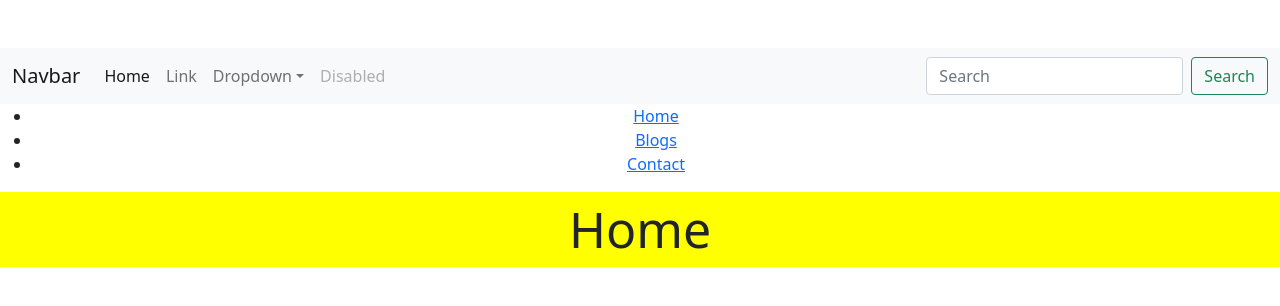
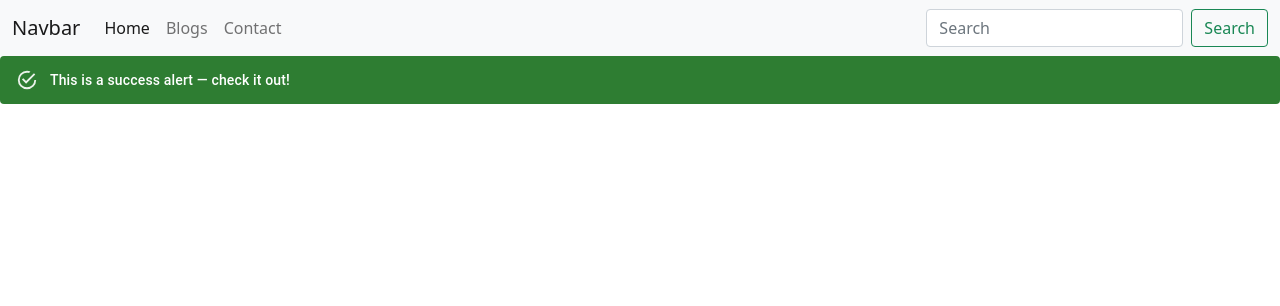
Before and after one commit to dt-sakir/Learn-React-JS, a React (Create React App) app: page / in a window 1280 px wide. Shown: the top 306 px of the page. Built offline with nearby package versions, Linux system fonts and the light colour scheme.

Commit message:
route and mui

```diff
--- a/package.json
+++ b/package.json
@@ -3,6 +3,10 @@
   "version": "0.1.0",
   "private": true,
   "dependencies": {
+    "@emotion/react": "^11.9.0",
+    "@emotion/styled": "^11.8.1",
+    "@mui/material": "^5.6.4",
+    "@reduxjs/toolkit": "^1.8.1",
     "@testing-library/jest-dom": "^5.16.4",
     "@testing-library/react": "^13.1.1",
     "@testing-library/user-event": "^13.5.0",
--- a/src/App.js
+++ b/src/App.js
@@ -11,7 +11,7 @@ import NoPage from "./pages/NoPage";
 
 function App() {
     return (
-        <div className="App mt-5">
+        <div className="App">
             <BrowserRouter>
                 <Routes>
                     <Route path="/" element={<Navbar />}>
--- a/src/components/Navbar.js
+++ b/src/components/Navbar.js
@@ -1,62 +1,39 @@
-import React, { Component } from 'react'
-import { Outlet, Link } from "react-router-dom";
-import Navbar from 'react-bootstrap/Navbar'
+import React, {Component} from 'react'
+import {Outlet, Link} from "react-router-dom";
 
 export default class Layout extends Component {
     render() {
         return (
             <div>
-                <nav class="navbar navbar-expand-lg navbar-light bg-light">
-                    <div class="container-fluid">
-                        <a class="navbar-brand" href="#">Navbar</a>
-                        <button class="navbar-toggler" type="button" data-bs-toggle="collapse" data-bs-target="#navbarSupportedContent" aria-controls="navbarSupportedContent" aria-expanded="false" aria-label="Toggle navigation">
-                            <span class="navbar-toggler-icon"></span>
+                <nav className="navbar navbar-expand-lg navbar-light bg-light">
+                    <div className="container-fluid">
+                        <a className="navbar-brand" href="#">Navbar</a>
+                        <button className="navbar-toggler" type="button" data-bs-toggle="collapse"
+                                data-bs-target="#navbarSupportedContent" aria-controls="navbarSupportedContent"
+                                aria-expanded="false" aria-label="Toggle navigation">
+                            <span className="navbar-toggler-icon"></span>
                         </button>
-                        <div class="collapse navbar-collapse" id="navbarSupportedContent">
-                            <ul class="navbar-nav me-auto mb-2 mb-lg-0">
-                                <li class="nav-item">
-                                    <a class="nav-link active" aria-current="page" href="#">Home</a>
+                        <div className="collapse navbar-collapse" id="navbarSupportedContent">
+                            <ul className="navbar-nav me-auto mb-2 mb-lg-0">
+                                <li className="nav-item">
+                                    <Link className="nav-link active" to="/">Home</Link>
                                 </li>
-                                <li class="nav-item">
-                                    <a class="nav-link" href="#">Link</a>
+                                <li className="nav-item">
+                                    <Link className="nav-link" to="/blogs">Blogs</Link>
                                 </li>
-                                <li class="nav-item dropdown">
-                                    <a class="nav-link dropdown-toggle" href="#" id="navbarDropdown" role="button" data-bs-toggle="dropdown" aria-expanded="false">
-                                        Dropdown
-                                    </a>
-                                    <ul class="dropdown-menu" aria-labelledby="navbarDropdown">
-                                        <li><a class="dropdown-item" href="#">Action</a></li>
-                                        <li><a class="dropdown-item" href="#">Another action</a></li>
-                                        <li><hr class="dropdown-divider"/></li>
-                                        <li><a class="dropdown-item" href="#">Something else here</a></li>
-                                    </ul>
-                                </li>
-                                <li class="nav-item">
-                                    <a class="nav-link disabled" href="#" tabindex="-1" aria-disabled="true">Disabled</a>
+                                <li className="nav-item">
+                                    <Link className="nav-link" to="/contact">Contact</Link>
                                 </li>
                             </ul>
-                            <form class="d-flex">
-                                <input class="form-control me-2" type="search" placeholder="Search" aria-label="Search"/>
-                                    <button class="btn btn-outline-success" type="submit">Search</button>
+                            <form className="d-flex">
+                                <input className="form-control me-2" type="search" placeholder="Search"
+                                       aria-label="Search"/>
+                                <button className="btn btn-outline-success" type="submit">Search</button>
                             </form>
                         </div>
                     </div>
                 </nav>
-                <nav>
-                    <ul>
-                        <li>
-                            <Link to="/">Home</Link>
-                        </li>
-                        <li>
-                            <Link to="/blogs">Blogs</Link>
-                        </li>
-                        <li>
-                            <Link to="/contact">Contact</Link>
-                        </li>
-                    </ul>
-                </nav>
-
-                <Outlet />
+                <Outlet/>
             </div>
         )
     }
--- a/src/pages/Blogs.js
+++ b/src/pages/Blogs.js
@@ -1,9 +1,15 @@
-import React, { Component } from 'react'
+import React, {Component} from 'react'
+import Alert from '@mui/material/Alert';
+import Stack from '@mui/material/Stack';
 
 export default class Blogs extends Component {
-  render() {
-    return (
-      <div>Blogs</div>
-    )
-  }
+    render() {
+        return (
+            <Stack sx={{width: '100%'}} spacing={2}>
+                <Alert variant="filled" severity="info">
+                    Blogs
+                </Alert>
+            </Stack>
+        )
+    }
 }
--- a/src/pages/Contact.js
+++ b/src/pages/Contact.js
@@ -1,9 +1,15 @@
-import React, { Component } from 'react'
+import React, {Component} from 'react'
+import Alert from '@mui/material/Alert';
+import Stack from '@mui/material/Stack';
 
 export default class Contact extends Component {
-  render() {
-    return (
-      <div>Contact</div>
-    )
-  }
+    render() {
+        return (
+            <Stack sx={{width: '100%'}} spacing={2}>
+                <Alert variant="filled" severity="info">
+                    Contact
+                </Alert>
+            </Stack>
+        )
+    }
 }
--- a/src/pages/Home.js
+++ b/src/pages/Home.js
@@ -1,9 +1,15 @@
-import React, { Component } from 'react'
+import React, {Component} from 'react'
+import Alert from '@mui/material/Alert';
+import Stack from '@mui/material/Stack';
 
 export default class Home extends Component {
-  render() {
-    return (
-      <div style={{ fontSize:"50px", backgroundColor:"yellow" }}>Home</div>
-    )
-  }
+    render() {
+        return (
+            <Stack sx={{width: '100%'}} spacing={2}>
+                <Alert variant="filled" severity="success">
+                    This is a success alert — check it out!
+                </Alert>
+            </Stack>
+        )
+    }
 }
--- a/src/pages/NoPage.js
+++ b/src/pages/NoPage.js
@@ -1,9 +1,15 @@
-import React, { Component } from 'react'
+import React, {Component} from 'react'
+import Alert from '@mui/material/Alert';
+import Stack from '@mui/material/Stack';
 
 export default class NoPage extends Component {
-  render() {
-    return (
-      <div>NoPage</div>
-    )
-  }
+    render() {
+        return (
+            <Stack sx={{width: '100%'}} spacing={2}>
+                <Alert variant="filled" severity="danger">
+                    Not Found
+                </Alert>
+            </Stack>
+        )
+    }
 }
```
Also changed, not shown: src/pages/About.js (+9 -1 lines), 2 other files (tests, documents, lock files or other folders).
